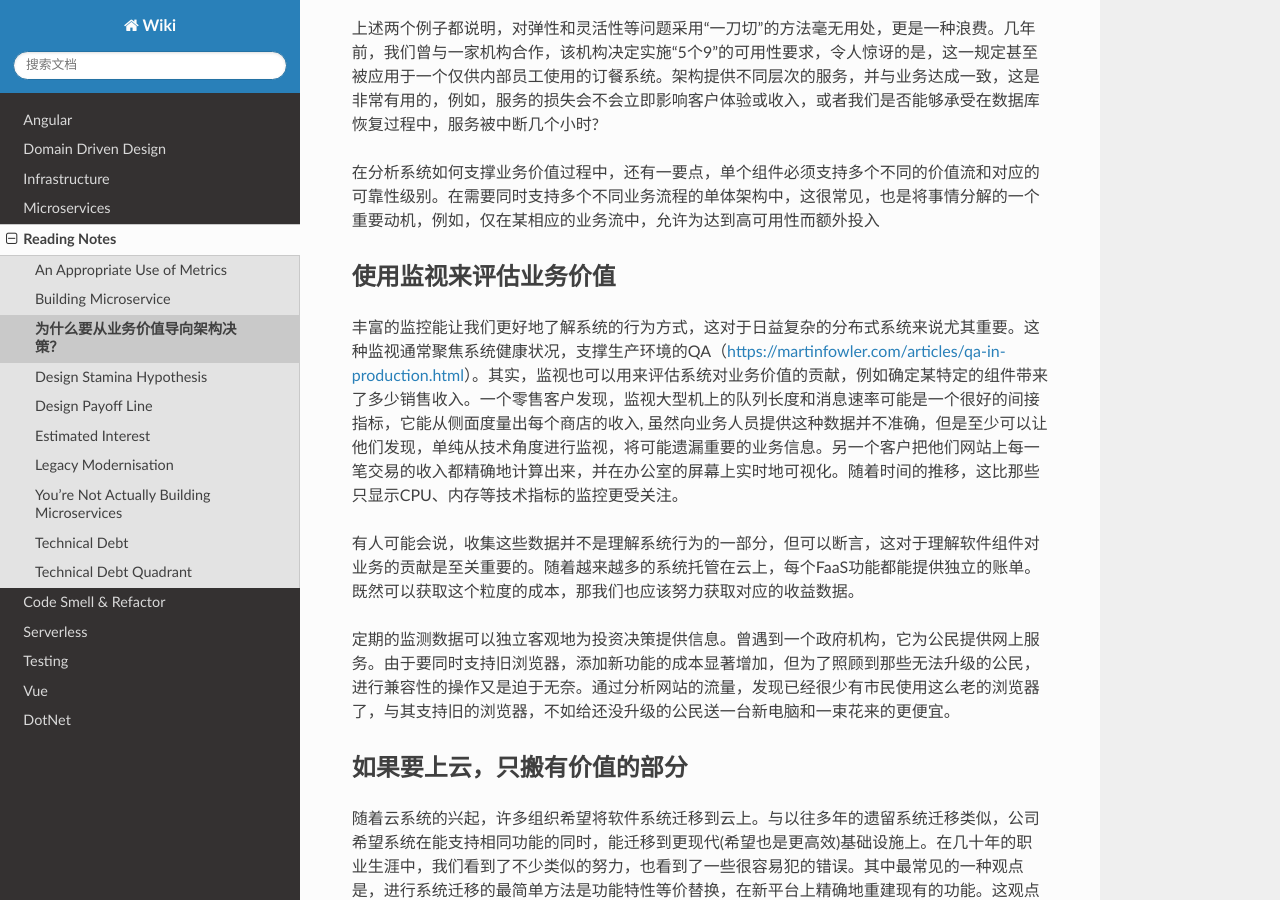
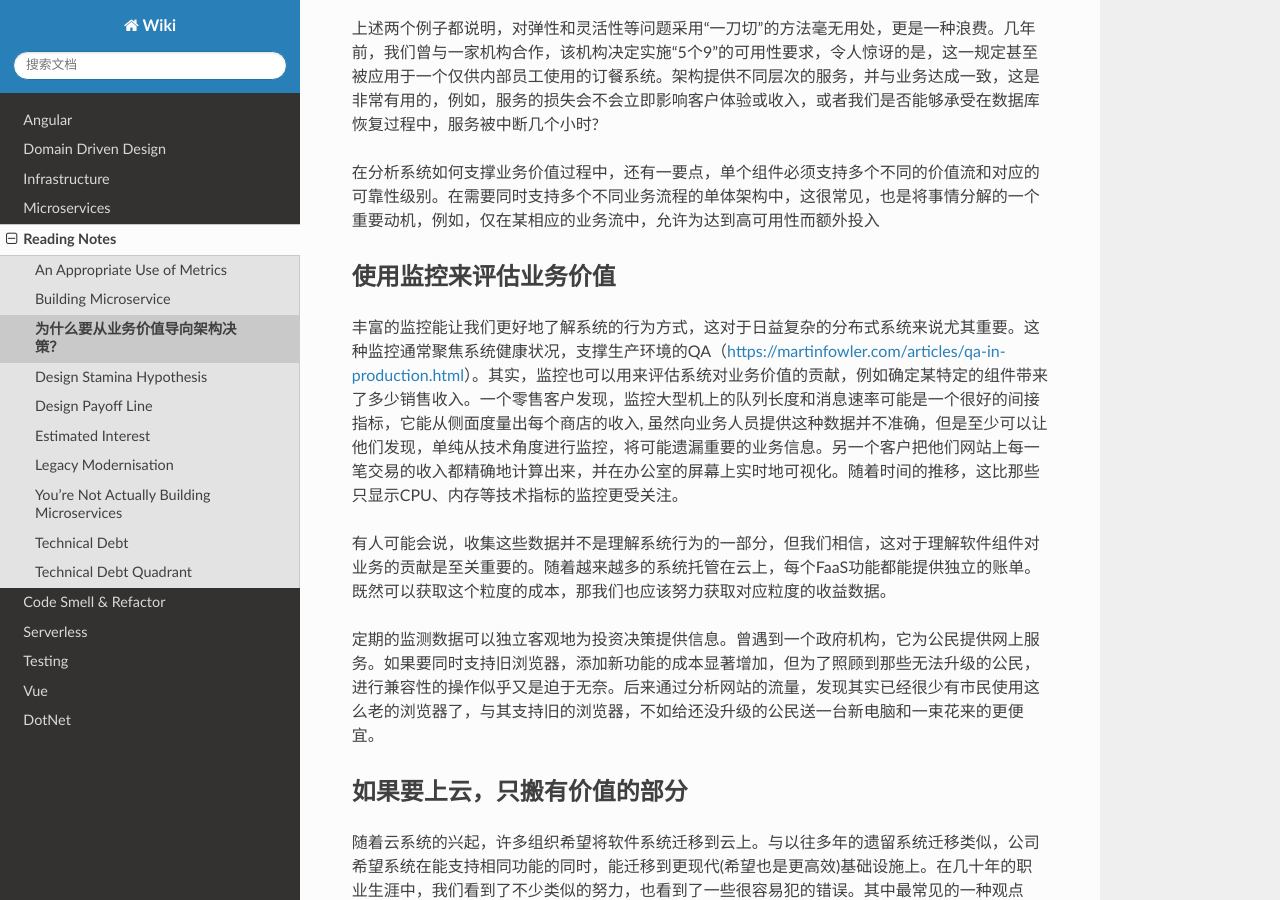
Before and after one commit to abigail830/Sphinx_wiki, a Sphinx documentation site: the page built from source/Reading/Business-Value-as-an-Architectural-Attribute.rst, in a window 1280 px wide and 900 px high, scrolled down 1707 px. Built offline with Sphinx 7.4.7 and the Read the Docs theme 2.0.0, drawn with Linux system fonts in a browser that asks for light colours.

Commit message:
Update Business-Value-as-an-Architectural-Attribute.rst

```diff
--- a/source/Reading/Business-Value-as-an-Architectural-Attribute.rst
+++ b/source/Reading/Business-Value-as-an-Architectural-Attribute.rst
@@ -42,14 +42,14 @@
 在分析系统如何支撑业务价值过程中，还有一要点，单个组件必须支持多个不同的价值流和对应的可靠性级别。在需要同时支持多个不同业务流程的单体架构中，这很常见，也是将事情分解的一个重要动机，例如，仅在某相应的业务流中，允许为达到高可用性而额外投入
 
 
-使用监视来评估业务价值
+使用监控来评估业务价值
 -----------------------------------------
 
-丰富的监控能让我们更好地了解系统的行为方式，这对于日益复杂的分布式系统来说尤其重要。这种监视通常聚焦系统健康状况，支撑生产环境的QA（https://martinfowler.com/articles/qa-in-production.html）。其实，监视也可以用来评估系统对业务价值的贡献，例如确定某特定的组件带来了多少销售收入。一个零售客户发现，监视大型机上的队列长度和消息速率可能是一个很好的间接指标，它能从侧面度量出每个商店的收入, 虽然向业务人员提供这种数据并不准确，但是至少可以让他们发现，单纯从技术角度进行监视，将可能遗漏重要的业务信息。另一个客户把他们网站上每一笔交易的收入都精确地计算出来，并在办公室的屏幕上实时地可视化。随着时间的推移，这比那些只显示CPU、内存等技术指标的监控更受关注。
+丰富的监控能让我们更好地了解系统的行为方式，这对于日益复杂的分布式系统来说尤其重要。这种监控通常聚焦系统健康状况，支撑生产环境的QA（https://martinfowler.com/articles/qa-in-production.html）。其实，监控也可以用来评估系统对业务价值的贡献，例如确定某特定的组件带来了多少销售收入。一个零售客户发现，监控大型机上的队列长度和消息速率可能是一个很好的间接指标，它能从侧面度量出每个商店的收入, 虽然向业务人员提供这种数据并不准确，但是至少可以让他们发现，单纯从技术角度进行监控，将可能遗漏重要的业务信息。另一个客户把他们网站上每一笔交易的收入都精确地计算出来，并在办公室的屏幕上实时地可视化。随着时间的推移，这比那些只显示CPU、内存等技术指标的监控更受关注。
 
-有人可能会说，收集这些数据并不是理解系统行为的一部分，但可以断言，这对于理解软件组件对业务的贡献是至关重要的。随着越来越多的系统托管在云上，每个FaaS功能都能提供独立的账单。既然可以获取这个粒度的成本，那我们也应该努力获取对应的收益数据。
+有人可能会说，收集这些数据并不是理解系统行为的一部分，但我们相信，这对于理解软件组件对业务的贡献是至关重要的。随着越来越多的系统托管在云上，每个FaaS功能都能提供独立的账单。既然可以获取这个粒度的成本，那我们也应该努力获取对应粒度的收益数据。
 
-定期的监测数据可以独立客观地为投资决策提供信息。曾遇到一个政府机构，它为公民提供网上服务。由于要同时支持旧浏览器，添加新功能的成本显著增加，但为了照顾到那些无法升级的公民，进行兼容性的操作又是迫于无奈。通过分析网站的流量，发现已经很少有市民使用这么老的浏览器了，与其支持旧的浏览器，不如给还没升级的公民送一台新电脑和一束花来的更便宜。
+定期的监测数据可以独立客观地为投资决策提供信息。曾遇到一个政府机构，它为公民提供网上服务。如果要同时支持旧浏览器，添加新功能的成本显著增加，但为了照顾到那些无法升级的公民，进行兼容性的操作似乎又是迫于无奈。后来通过分析网站的流量，发现其实已经很少有市民使用这么老的浏览器了，与其支持旧的浏览器，不如给还没升级的公民送一台新电脑和一束花来的更便宜。
 
 
 如果要上云，只搬有价值的部分
```
